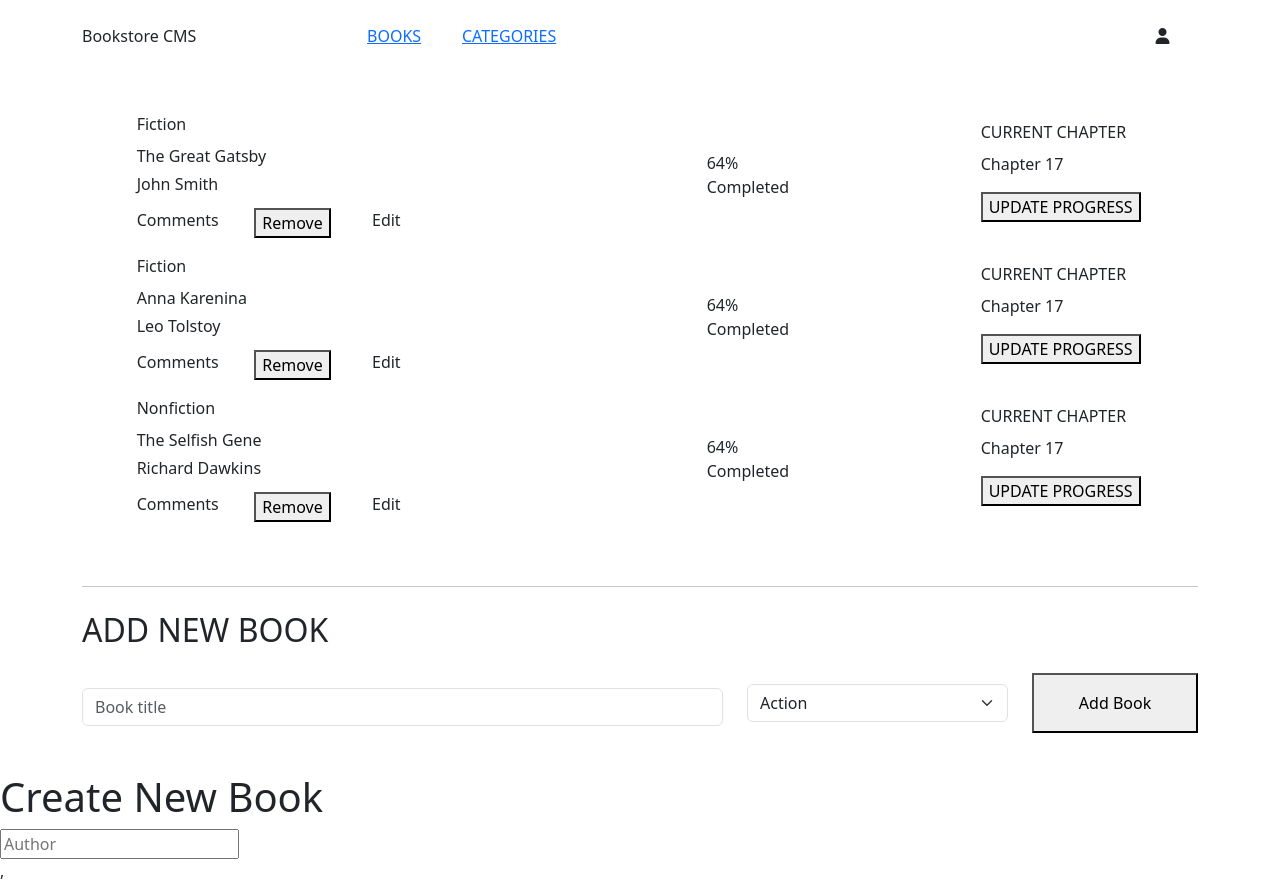
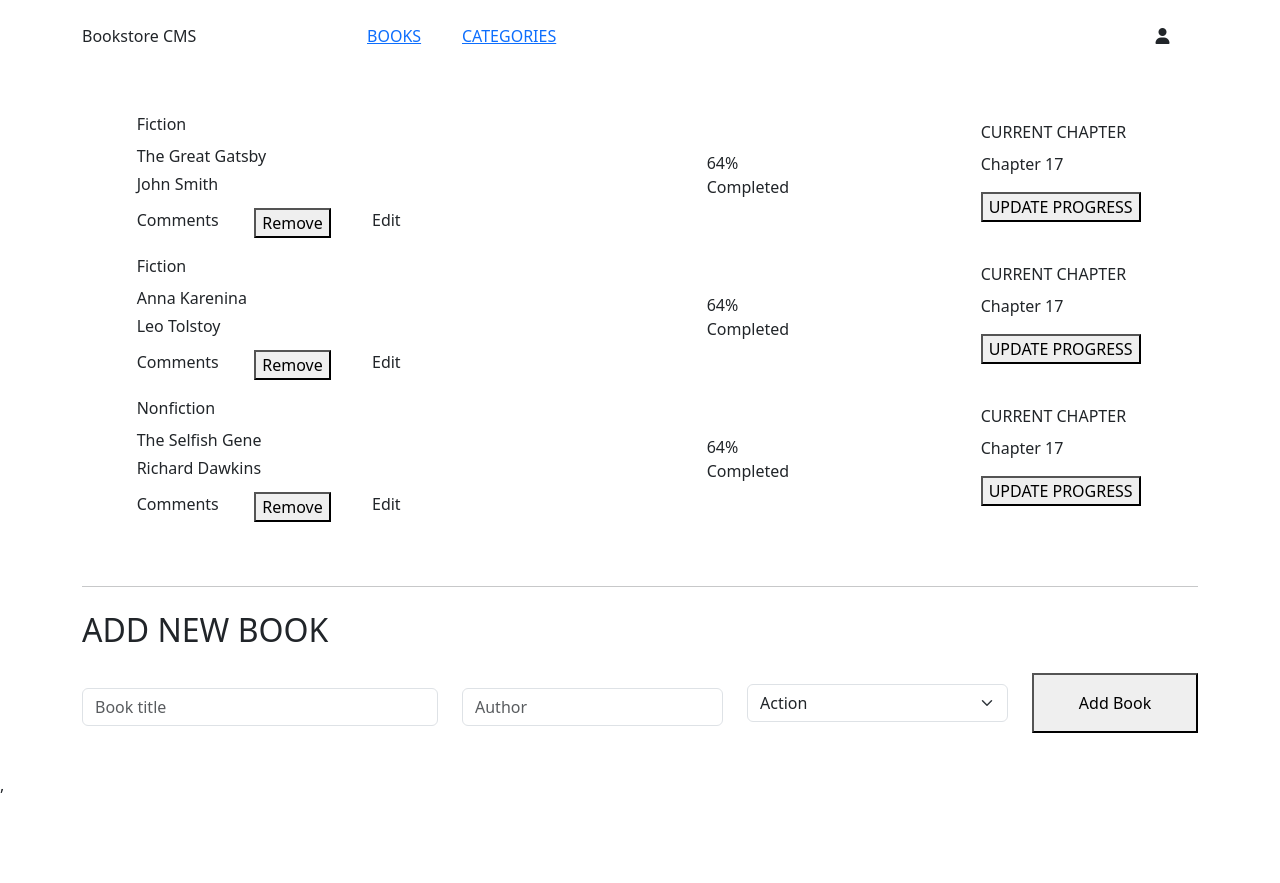
Before and after one commit to batoolfatima2135/book-store, a React (Create React App) app: page / in a window 1280 px wide. After the commit the page ends 800 px from the top, so only its background shows below. Built offline with nearby package versions, Linux system fonts and the light colour scheme.

Commit message:
Updated form with correct inputs

```diff
--- a/src/components/AddBook.jsx
+++ b/src/components/AddBook.jsx
@@ -29,13 +29,22 @@ const AddBook = () => {
         <div className="row justify-content-center">
           <form>
             <div className="row align-items-center justify-content-center">
-              <div className="col-7">
+              <div className="col-4">
                 <input
                   type="text"
                   className="form-control mb-2"
                   onChange={(e) => setTitle(e.target.value)}
                   value={title}
                   placeholder="Book title"
+                />
+              </div>
+              <div className="col-3">
+                <input
+                  type="text"
+                  className="form-control mb-2"
+                  placeholder="Author"
+                  onChange={(e) => setAuther(e.target.value)}
+                  value={author}
                 />
               </div>
               <div className="col-3">
@@ -59,15 +68,6 @@ const AddBook = () => {
           </form>
         </div>
       </div>
-      <form>
-        <h1>Create New Book</h1>
-        <input
-          type="text"
-          placeholder="Author"
-          onChange={(e) => setAuther(e.target.value)}
-          value={author}
-        />
-      </form>
     </>
   );
 };
```
